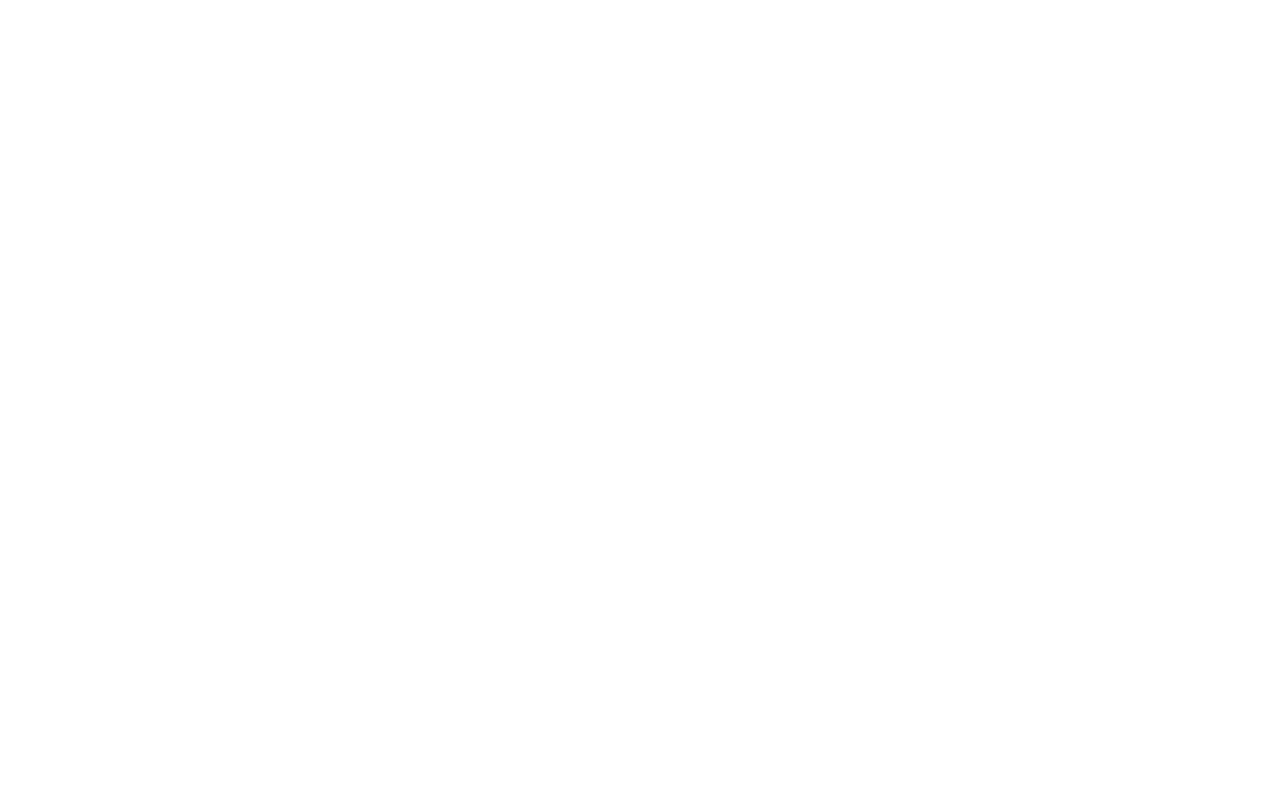
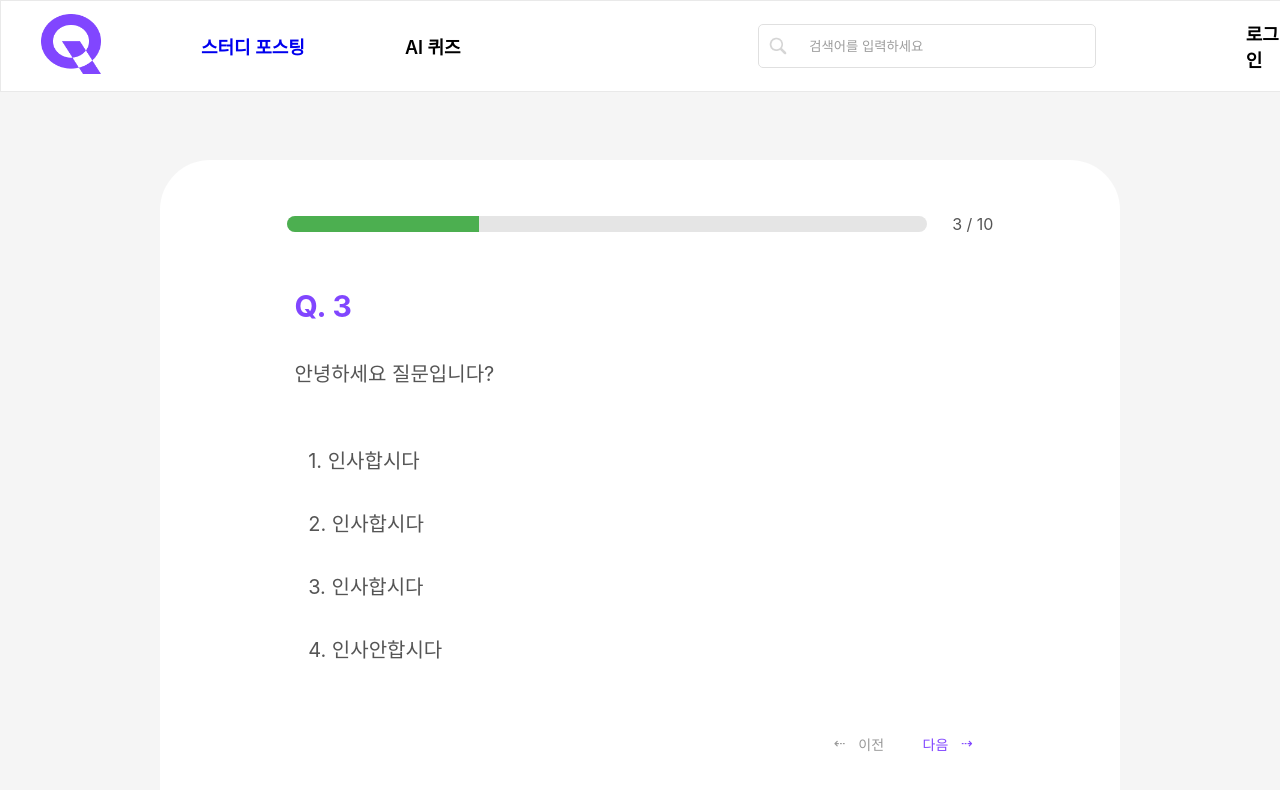
Before and after one commit to 9oormthon-univ/2024_BEOTKKOTTHON_TEAM_20_FE, a React (Create React App) app: page /quiz in a window 1280 px wide. Before the commit this address had no page. Shown: the top 790 px of the page. Built offline with nearby package versions, Linux system fonts and the light colour scheme.

Commit message:
[feat] 퀴즈 페이지 디자인

```diff
--- a/src/App.tsx
+++ b/src/App.tsx
@@ -13,6 +13,7 @@ import MyPostPage from "./pages/MyPostPage";
 import MyScrapPage from "./pages/MyScrapPage";
 import MyMistakeNotebookPage from "./pages/MyMistakeNotebookPage";
 import AiQuizPage from "./pages/AiQuizPage";
+import QuizPage from "./pages/QuizPage";
 
 const App: React.FC = () => {
     return (
@@ -39,6 +40,7 @@ const App: React.FC = () => {
                     element={<MyMistakeNotebookPage />}
                 />
                 <Route path="/aiQuiz" element={<AiQuizPage />} />
+                <Route path="/quiz" element={<QuizPage />} />
             </Routes>
         </Router>
     );
--- a/src/pages/AiQuizPage.tsx
+++ b/src/pages/AiQuizPage.tsx
@@ -1,5 +1,5 @@
 import React from "react";
-import { Container } from "../styles/AiQuizPageStyled";
+import { Container, StyledLink } from "../styles/AiQuizPageStyled";
 import NavBar from "../components/NavBar";
 
 const AiQuizPage = () => {
@@ -26,9 +26,11 @@ const AiQuizPage = () => {
                         <option value="hashtag">#html/css</option>
                     </select>
                 </div>
-                <div className="quizStartBtn">
-                    <div className="btn">퀴즈 생성하기</div>
-                </div>
+                <StyledLink to="/quiz">
+                    <div className="quizStartBtn">
+                        <div className="btn">퀴즈 생성하기</div>
+                    </div>
+                </StyledLink>
             </Container>
         </>
     );
--- /dev/null
+++ b/src/pages/QuizPage.tsx
@@ -0,0 +1,55 @@
+import React from "react";
+import { Container, ProgressBar, Progress } from "../styles/QuizPageStyled";
+import NavBar from "../components/NavBar";
+
+// interface ProgressBarProps {
+//     progress: number; // 진도율을 나타내는 값 (0에서 100 사이)
+// }
+
+const QuizPageStyled = () => {
+    return (
+        <>
+            <NavBar />
+            <Container>
+                <div className="quizBox">
+                    <div className="progressBox">
+                        <ProgressBar>
+                            <Progress width={30} />
+                        </ProgressBar>
+                        <p className="progress">3 / 10</p>
+                    </div>
+                    <div className="quiz">
+                        <p className="quiz_number">Q. 3</p>
+                        <p className="quiz_problem">안녕하세요 질문입니다?</p>
+
+                        <div className="quiz_choices">
+                            <p className="quiz_choice" data-value="1">
+                                1. 인사합시다
+                            </p>
+                            <p className="quiz_choice" data-value="2">
+                                2. 인사합시다
+                            </p>
+                            <p className="quiz_choice" data-value="3">
+                                3. 인사합시다
+                            </p>
+                            <p className="quiz_choice" data-value="4">
+                                4. 인사안합시다
+                            </p>
+                        </div>
+                    </div>
+                    <div className="btns">
+                        <div className="btn">
+                            <div className="icon">⇠</div>
+                            <p className="btnText">이전</p>
+                        </div>
+                        <div className="btn">
+                            <p className="btnText">다음</p>
+                            <div className="icon">⇢</div>
+                        </div>
+                    </div>
+                </div>
+            </Container>
+        </>
+    );
+};
+export default QuizPageStyled;
--- a/src/styles/AiQuizPageStyled.tsx
+++ b/src/styles/AiQuizPageStyled.tsx
@@ -1,5 +1,6 @@
 import styled from "styled-components";
 import theme from "./theme";
+import { Link } from "react-router-dom";
 
 export const Container = styled.div`
     padding-top: 11.5vh; //  추후 네브바에 맞춰서 수정
@@ -90,3 +91,15 @@ export const Container = styled.div`
         cursor: pointer;
     }
 `;
+
+export const StyledLink = styled(Link)`
+    text-decoration: none;
+
+    &:focus,
+    &:hover,
+    &:visited,
+    &:link,
+    &:active {
+        text-decoration: none;
+    }
+`;
--- /dev/null
+++ b/src/styles/QuizPageStyled.tsx
@@ -0,0 +1,137 @@
+import styled from "styled-components";
+import theme from "./theme";
+
+export const Container = styled.div`
+    padding-top: 11.5vh; //  추후 네브바에 맞춰서 수정
+    /* width: 100vw; */
+    height: 88.5vh;
+    background-color: ${theme.colors.line2};
+
+    display: flex;
+    justify-content: center;
+    align-items: flex-end;
+
+    p {
+        margin: 0;
+    }
+
+    .quizBox {
+        width: 75vw;
+        height: 80vh;
+
+        background-color: white;
+        border-radius: 50px 50px 0 0;
+
+        display: flex;
+        flex-direction: column;
+        justify-content: space-evenly;
+        align-items: center;
+    }
+
+    .progressBox {
+        margin: 1vh 0;
+        display: flex;
+        justify-content: center;
+        align-items: center;
+    }
+
+    .progressBar {
+        width: 50vw;
+        height: 2vh;
+
+        margin-right: 2vw;
+        background-color: ${theme.colors.line1};
+        border-radius: 1vh;
+    }
+
+    .progress {
+        font-size: 16px;
+        color: ${theme.colors.font1};
+    }
+
+    .quiz {
+        width: 54vw;
+        height: 50vh;
+
+        display: flex;
+        flex-direction: column;
+        justify-content: space-between;
+        align-items: flex-start;
+
+        color: ${theme.colors.font1};
+    }
+
+    .quiz_number {
+        font-size: 30px;
+        font-weight: bold;
+        color: ${theme.colors.primary};
+    }
+
+    .quiz_problem {
+        font-size: 20px;
+    }
+
+    .quiz_choices {
+        font-size: 20px;
+    }
+
+    .quiz_choice {
+        margin: 2vh 0;
+        padding: 1vh 1vw;
+        border: 1px solid white;
+    }
+
+    .quiz_choice:hover {
+        border: 1px solid ${theme.colors.line1};
+        border-radius: 10px;
+        background-color: ${theme.colors.line2};
+        color: ${theme.colors.primary};
+    }
+
+    .btns {
+        width: 54vw;
+        display: flex;
+        justify-content: flex-end;
+        align-items: center;
+    }
+
+    .btn {
+        display: flex;
+        margin-left: 3vw;
+        font-size: 14px;
+
+        cursor: pointer;
+    }
+
+    .btn:nth-child(1) {
+        color: ${theme.colors.font3};
+    }
+
+    .btn:nth-child(2) {
+        color: ${theme.colors.primary};
+    }
+
+    .icon {
+        margin: 0 1vw;
+    }
+`;
+
+// 전체 진도율 바 컨테이너
+export const ProgressBar = styled.div`
+    width: 50vw;
+    height: 2vh;
+
+    margin-right: 2vw;
+    background-color: ${theme.colors.line1};
+    border-radius: 1vh;
+
+    overflow: hidden;
+`;
+
+// 진행 상태를 나타내는 부분
+export const Progress = styled.div<{ width: number }>`
+    width: ${(props) => props.width}%;
+    height: 20px;
+    background-color: #4caf50;
+    transition: width 0.5s ease-in-out;
+`;
```
